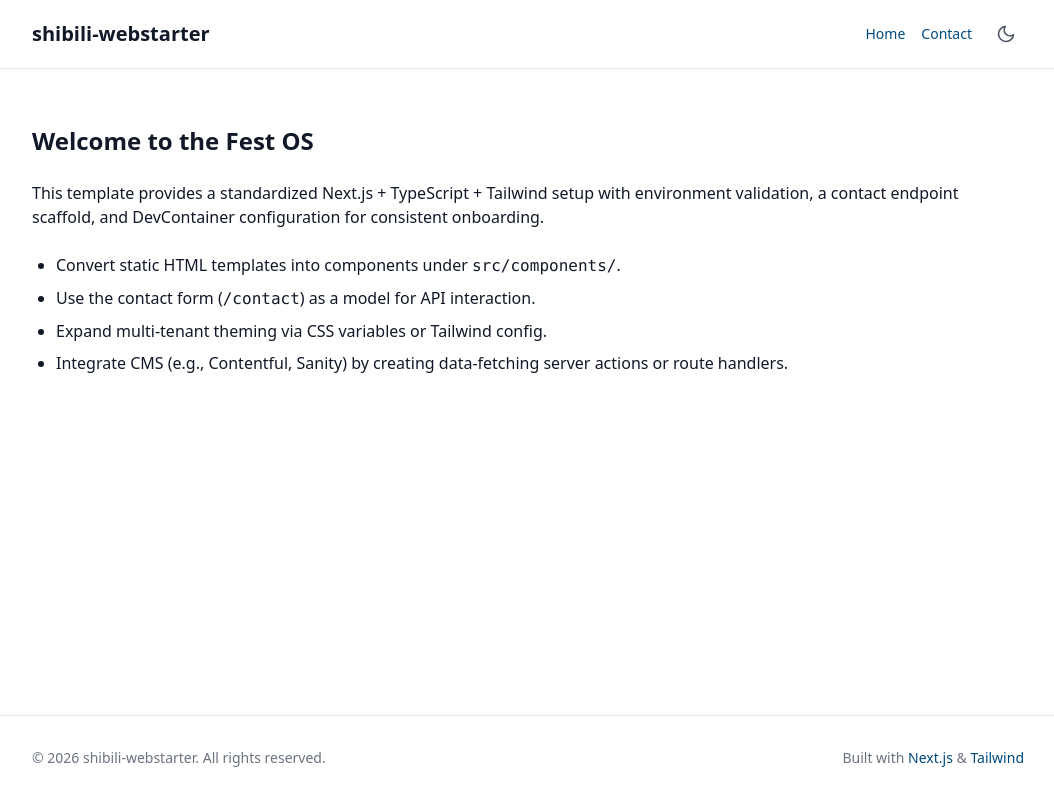
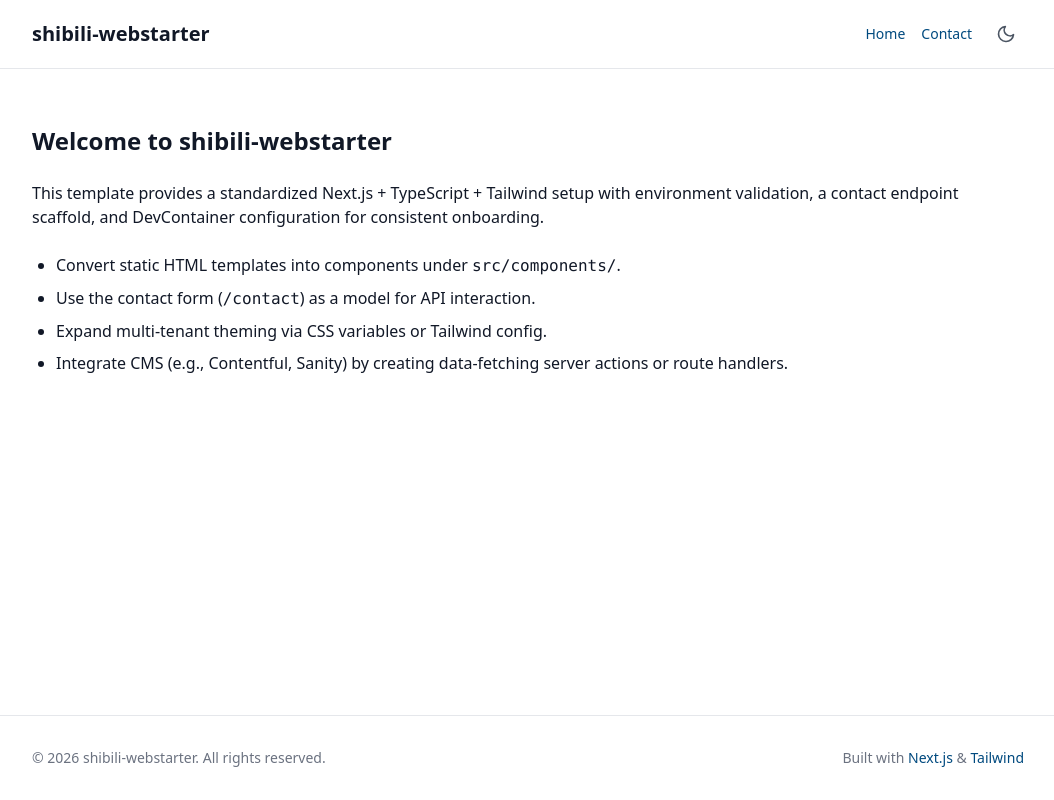
Before and after one commit to shibilikds133-spec/shibili-webstarter, a Next.js app: page / in a window 1280 px wide. Shown: the whole page, without its empty margins (112-1166 px from the left). Built offline with nearby package versions, Linux system fonts and the light colour scheme; no server answers.

Commit message:
fix: revert heading to shibili-webstarter

```diff
--- a/src/app/page.tsx
+++ b/src/app/page.tsx
@@ -9,7 +9,7 @@ export default function HomePage() {
         type="application/ld+json"
         dangerouslySetInnerHTML={{ __html: JSON.stringify(jsonLd) }}
       />
-      <h2 className="text-2xl font-bold">Welcome to the Fest OS</h2>
+      <h2 className="text-2xl font-bold">Welcome to shibili-webstarter</h2>
       <p>
         This template provides a standardized Next.js + TypeScript + Tailwind setup with environment validation,
         a contact endpoint scaffold, and DevContainer configuration for consistent onboarding.
```
